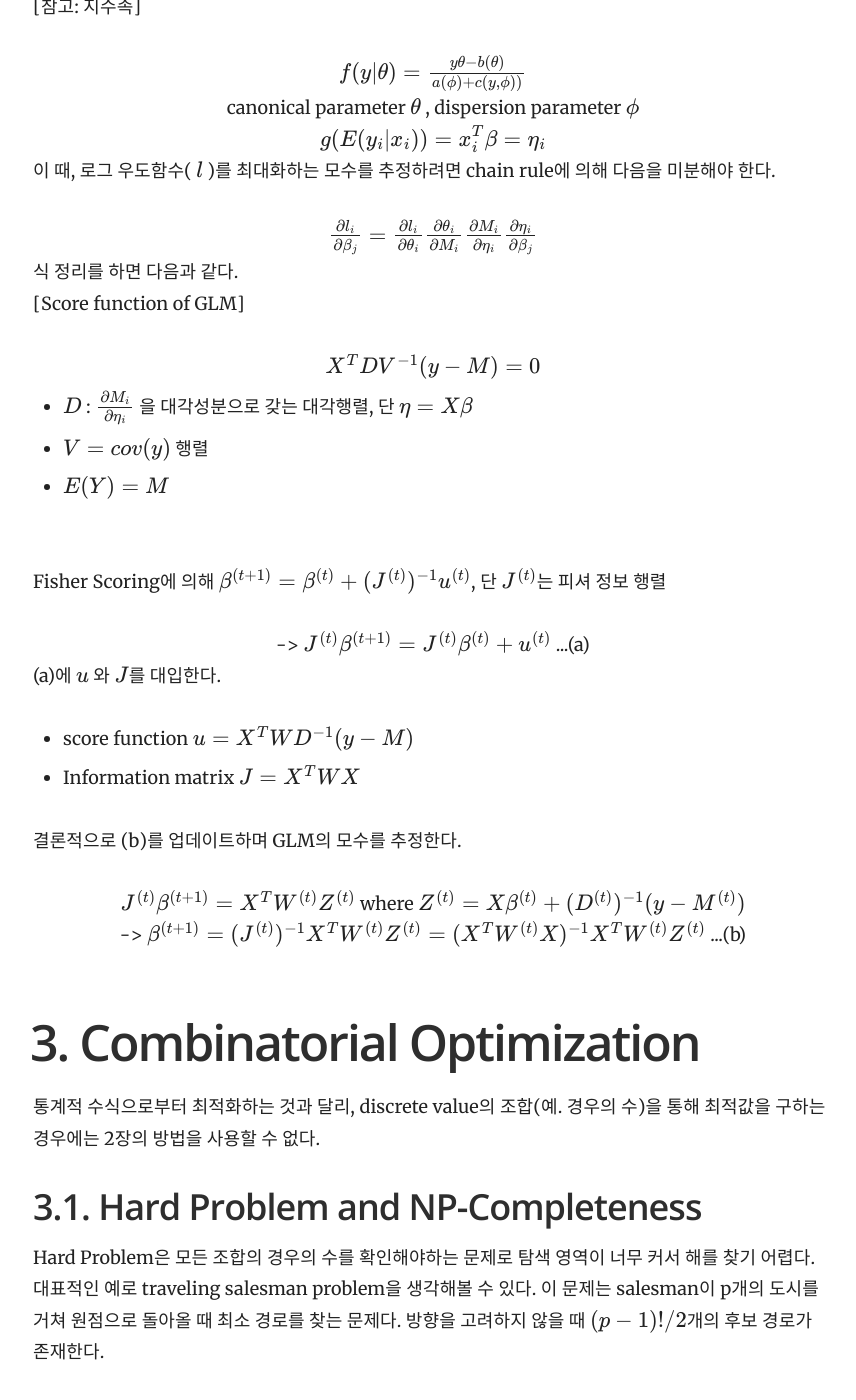
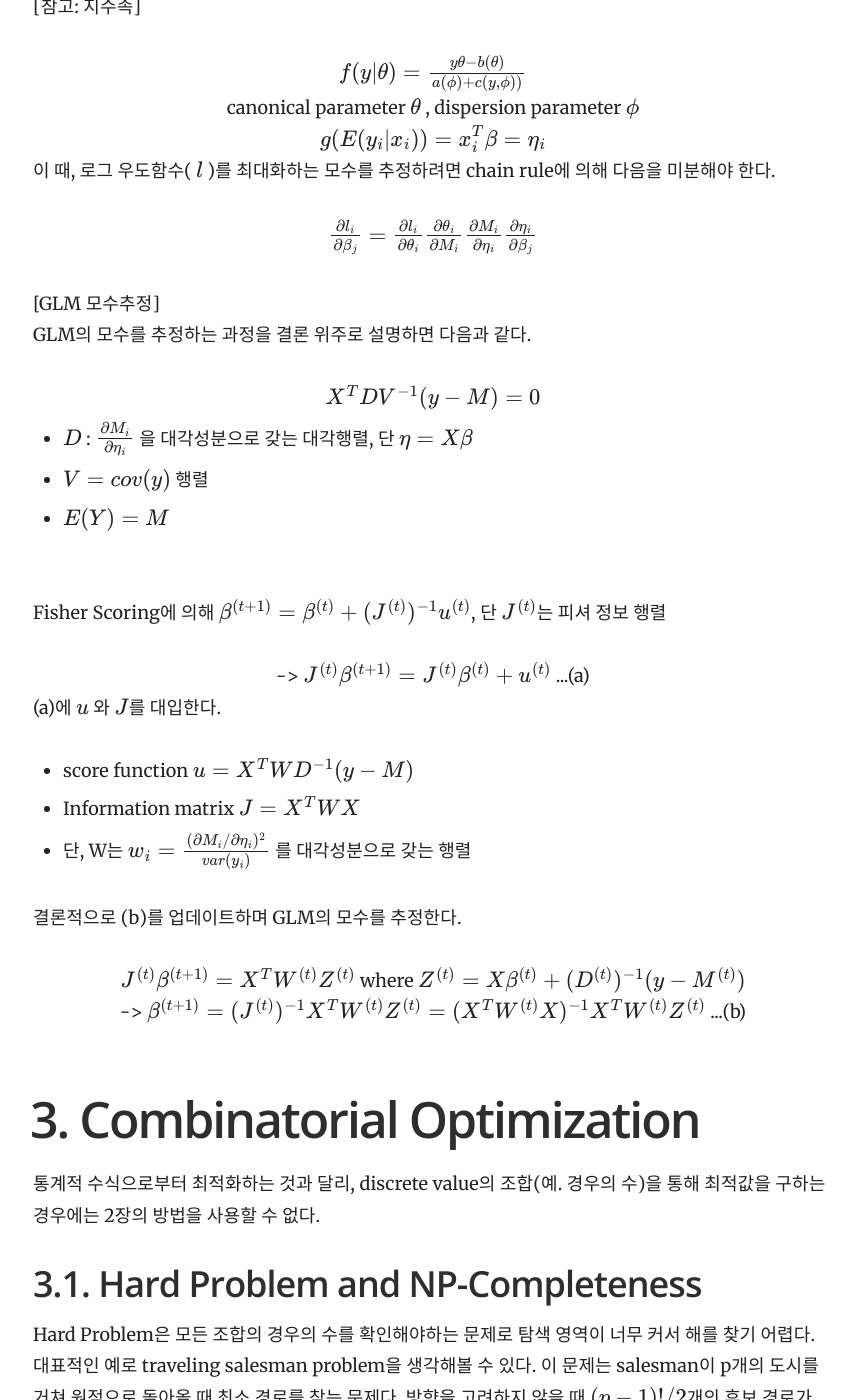
Before and after one commit to yrk3434/yrk3434.github.io, a Jekyll site: the page built from _docs/Theory/Computational Statistics_Optimization.md, in a window 1280 px wide and 1400 px high, scrolled down 7109 px. Shown: the whole window, without its empty margins (357-1213 px from the left). Built offline with Jekyll 4.4.1, drawn with Linux system fonts in a browser that asks for light colours; formulas are drawn with MathJax 3.

Commit message:
Update Computational Statistics_Optimization.md

```diff
--- a/_docs/Theory/Computational Statistics_Optimization.md
+++ b/_docs/Theory/Computational Statistics_Optimization.md
@@ -211,8 +211,10 @@ GLM에서 y의 분포는 대개 지수족(exponential family)이다. GLM 전반
 	\frac{\partial M_i}{\partial \eta_i}
 	\frac{\partial \eta_i }{\partial \beta_j}$ </center>
 
-식 정리를 하면 다음과 같다.  <br/>
-[Score function of GLM] <br/>
+<br/>
+[GLM 모수추정] <br/>
+GLM의 모수를 추정하는 과정을 결론 위주로 설명하면 다음과 같다.
+
 <center> $ X^T D V^{-1} (y-M) = 0 $ </center>
 - $ D $ : $ \frac{\partial M_i}{ \partial \eta_i} $ 을 대각성분으로 갖는 대각행렬, 단 $ \eta = X \beta $
 - $ V  = cov(y) $ 행렬
@@ -224,6 +226,7 @@ Fisher Scoring에 의해 $ \beta^{(t+1)}=\beta^{(t)} + (J^{(t)})^{-1} u^{(t)} $,
 (a)에  $ u $ 와 $ J $를 대입한다.
 - score function $ u = X^T W D^{-1} (y-M) $
 - Information matrix $ J =  X^{T} W X $
+- 단, W는 $ w_i = \frac{ (\partial M_i/ \partial \eta_i)^2 }{ var(y_i) }$ 를 대각성분으로 갖는 행렬
 
 결론적으로 (b)를 업데이트하며 GLM의 모수를 추정한다.
 <center> $ J^{(t)} \beta^{(t+1)} = X^T W^{(t)} Z^{(t)} $ where $ Z^{(t)} = X \beta^{(t)} + (D^{(t)})^{-1} (y-M^{(t)}) $   </center>
```
